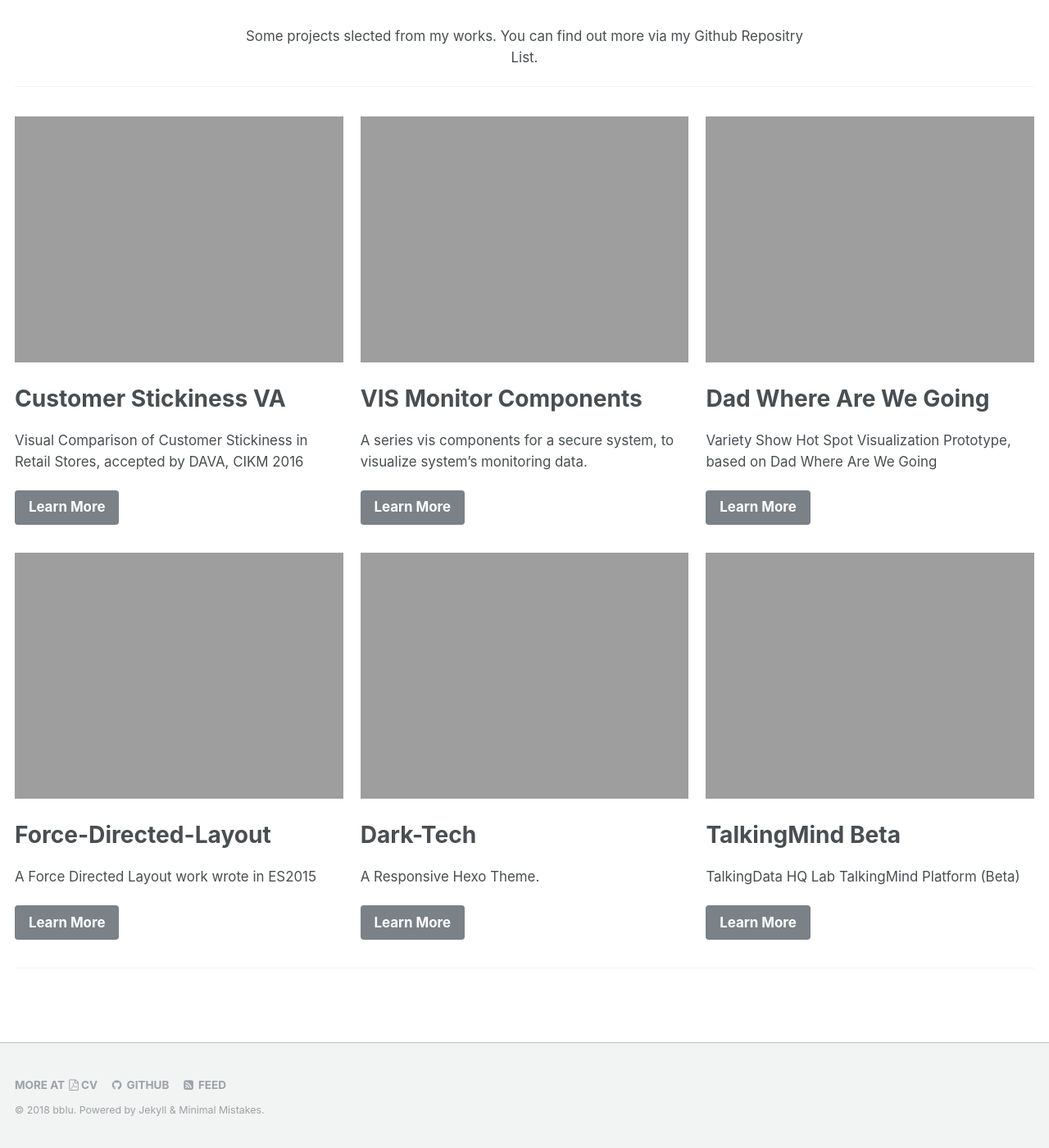
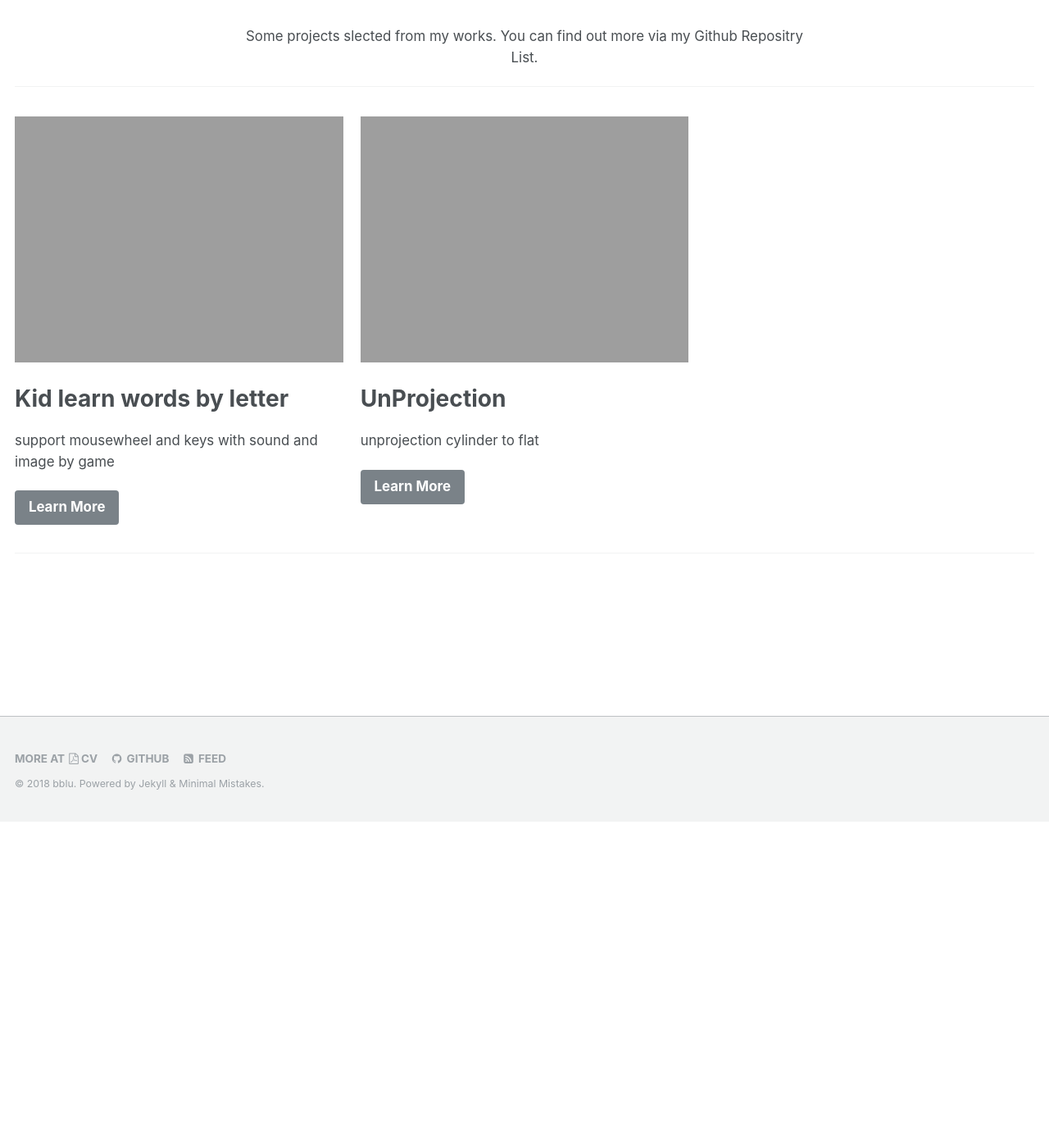
Before and after one commit to bblu/profile, a Jekyll site: the page built from _pages/portfolio.md, in a window 1280 px wide and 1400 px high, scrolled down 398 px. Shown: the whole window at 82% size. Built offline with Jekyll 4.4.1, drawn with Linux system fonts in a browser that asks for light colours; comment, search, counter and statistics services are not loaded.

Commit message:
portfolio

```diff
--- a/_config.yml
+++ b/_config.yml
@@ -84,7 +84,7 @@ analytics:
 # Site Author
 author:
   name             : "bblu"
-  avatar           : "bio-photo.jpg"
+  avatar           : "bio-photo.PNG"
   bio              : "VIS and FE."
   location         : "Beijing, China"
   email            : "gmwblu@gmail.com"
--- a/_pages/portfolio.md
+++ b/_pages/portfolio.md
@@ -6,40 +6,22 @@ header:
   overlay_color: "#000"
   overlay_filter: "0.5"
   overlay_image: blogAlbumhomepage-banner-1.jpg
-  cta_url: "https://github.com/hijiangtao/hijiangtao.github.io/"
-  caption: "Photo credit: [**hijiangtao**](https://hijiangtao.github.io/)"
+  cta_url: "https://github.com/bblu/bblu.github.io/"
+  caption: "Photo credit: [**bblu**](https://bblu.github.io/)"
 excerpt: "Joe's Portfolio."
 intro:
   - excerpt: 'Some projects slected from my works. You can find out more via my Github Repositry List.'
 feature_row:
-  - image_path: ../assets/in-post/2016-11-07-DAVA16-Screenshot.png
-    alt: "DAVA16"
-    title: "Customer Stickiness VA"
-    excerpt: "Visual Comparison of Customer Stickiness in Retail Stores, accepted by DAVA, CIKM 2016"
-    url: "/2016/11/07/DAVA16/"
-  - image_path: ../assets/in-post/2015-09-08-reusable-vis-component.png
-    alt: "VIS Monitor Components"
-    title: "VIS Monitor Components"
-    excerpt: "A series vis components for a secure system, to visualize system's monitoring data."
-    url: "/ss-vis-components/"
-  - image_path: ../assets/in-post/2014-08-31-Data-BIT-Cnsoft-Screenshot.png
-    title: "Dad Where Are We Going"
-    excerpt: "Variety Show Hot Spot Visualization Prototype, based on Dad Where Are We Going"
-    url: "/variety-show-hot-spot-vis/"
-
-  - image_path: ../assets/in-post/2017-04-14-Develop-a-Force-Directed-Layout-with-ES2015.png
-    alt: "A Force Directed Layout work wrote in ES2015"
-    title: "Force-Directed-Layout"
-    excerpt: "A Force Directed Layout work wrote in ES2015"
-    url: "/2017/04/14/Develop-a-Force-Directed-Layout-with-ES2015/"
-  - image_path: ../assets/in-post/2014-08-29-Dark-Tech-Theme.jpg
-    title: "Dark-Tech"
-    excerpt: "A Responsive Hexo Theme."
-    url: "/2014/08/29/Dark-Tech-Theme/"
-  - image_path: ../assets/in-post/2016-11-07-TalkingMind-Screenshot.png
-    title: "TalkingMind Beta"
-    excerpt: "TalkingData HQ Lab TalkingMind Platform (Beta)"
-    url: ""
+  - image_path: ../assets/in-post/2016-04-06-kids_char.png
+    alt: "kids"
+    title: "Kid learn words by letter"
+    excerpt: "support mousewheel and keys with sound and image by game"
+    url: "/2016-04-06-kids_char.html"
+  - image_path: ../assets/in-post/2016-12-13-pyprj1.png
+    alt: "python"
+    title: "UnProjection"
+    excerpt: "unprojection cylinder to flat"
+    url: "/2016-12-13-unprojection_cylinder.html"
 ---
 
 {% include feature_row id="intro" type="center" %}
```
Also changed, not shown: album/me.JPG (deleted), album/me.jpeg (added), assets/in-post/2016-04-06-kids_char.jpg (added), assets/in-post/2016-12-13-pyprj1.JPG (added), assets/in-post/2016-12-13-pyprj2.JPG (added), images/bio-photo.PNG (added), images/bio-photo.jpg (deleted).
